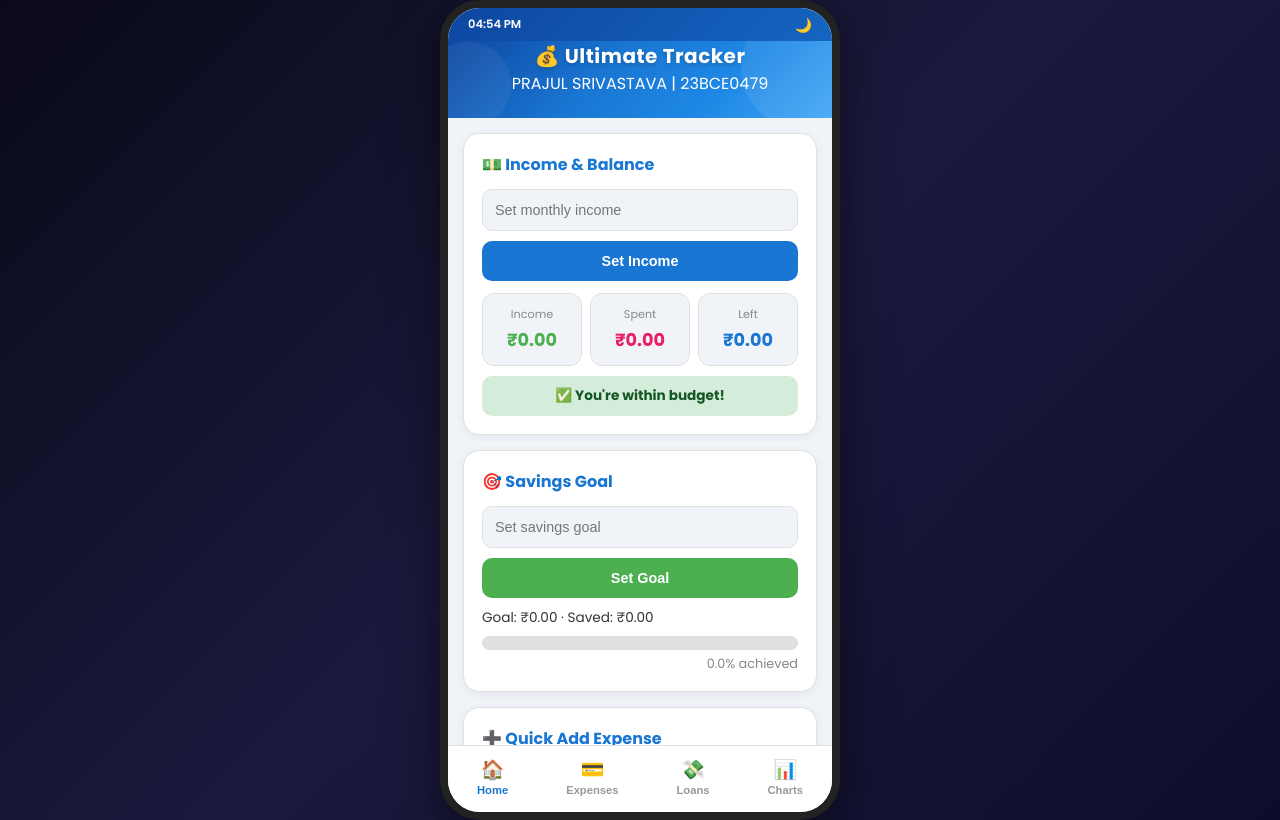
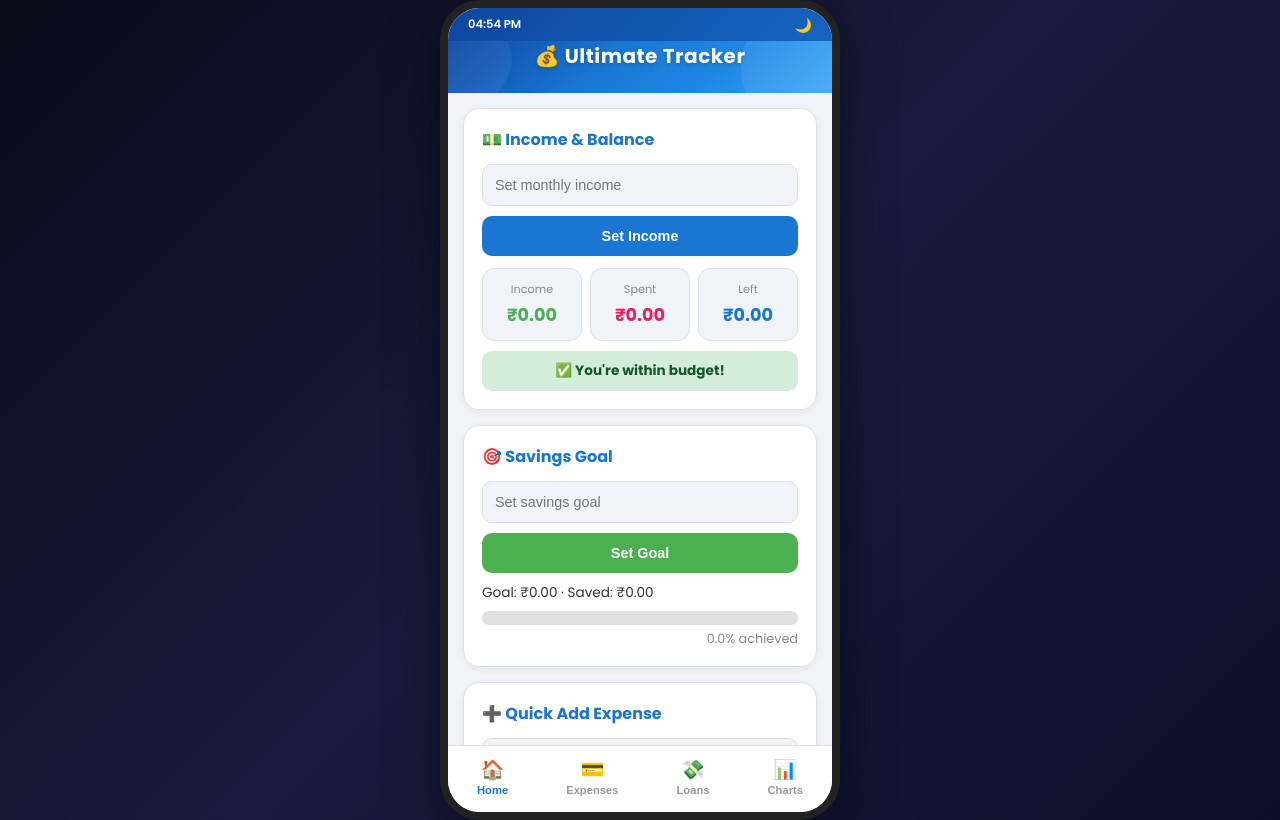
Before and after one commit to aryansaxena04/expense-tracker, a plain HTML site: page index.html in a window 1280 px wide. Drawn offline with nearby package versions, Linux system fonts and the light colour scheme.

Commit message:
Update index.html

```diff
--- a/index.html
+++ b/index.html
@@ -369,7 +369,6 @@
   <!-- App Header -->
   <div class="app-header">
     <h1>💰 Ultimate Tracker</h1>
-    <p>PRAJUL SRIVASTAVA | 23BCE0479</p>
   </div>
 
   <!-- Screen Area -->
```
